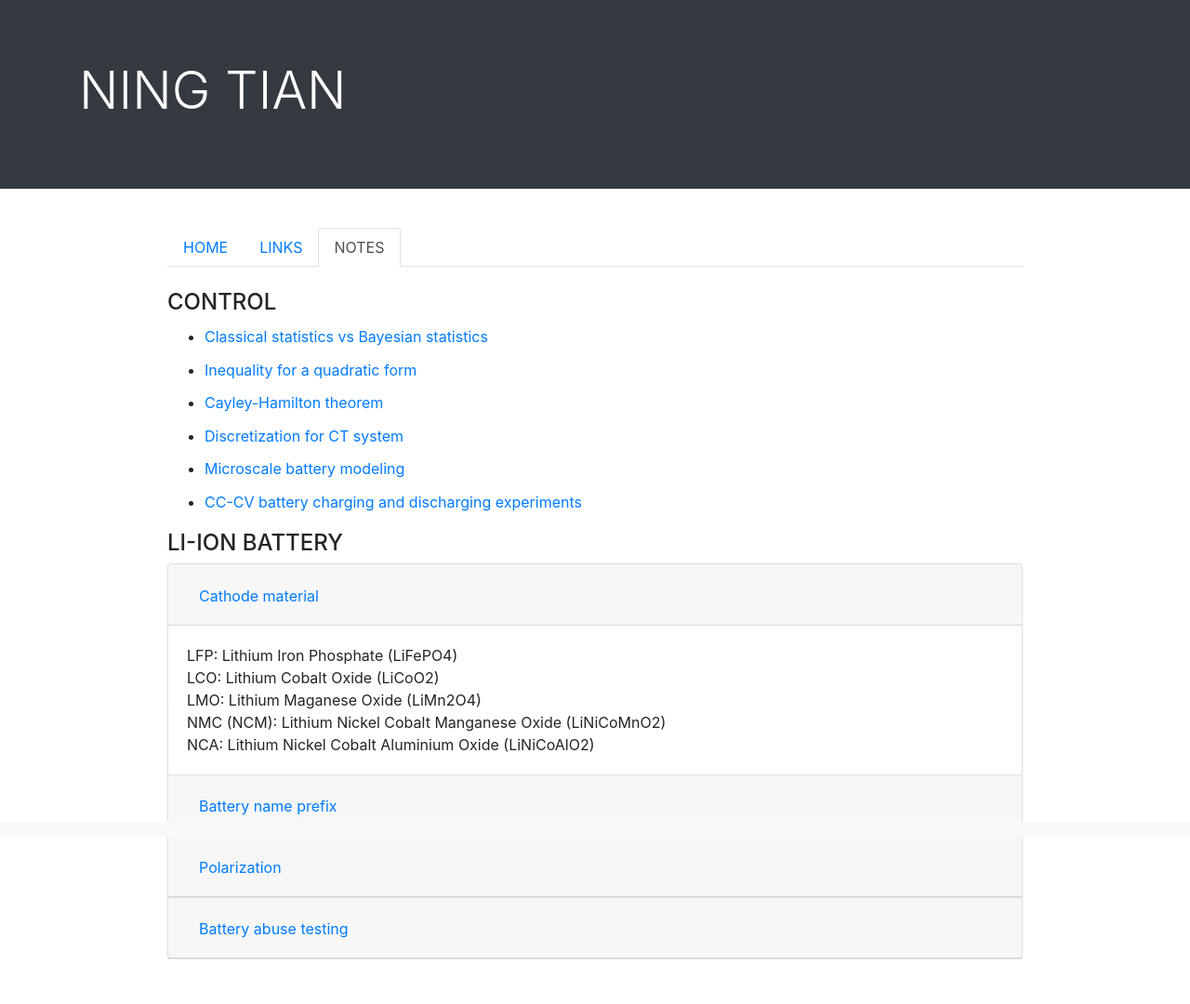
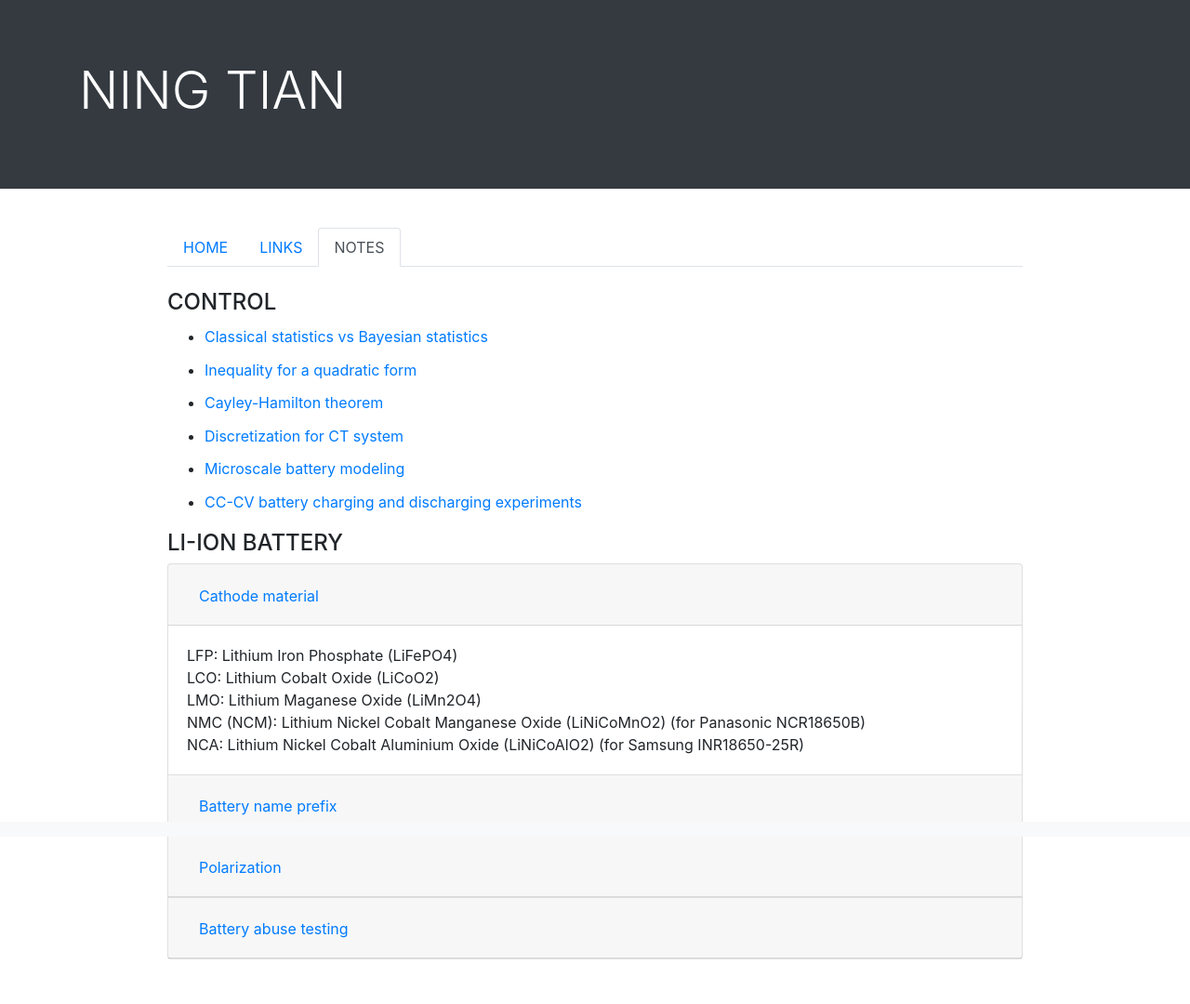
Before and after one commit to ningtian/ningtian.github.io, a Jekyll site: the page notes/index.html, which Jekyll copies as it is, in a window 1280 px wide. Shown: the whole page at 93% size. Built offline with Jekyll 4.4.1, drawn with Linux system fonts in a browser that asks for light colours.

Commit message:
Update index.html

```diff
--- a/notes/index.html
+++ b/notes/index.html
@@ -75,8 +75,8 @@
 	    LFP: Lithium Iron Phosphate (LiFePO4)<br>
 	    LCO: Lithium Cobalt Oxide (LiCoO2)<br>
 	    LMO: Lithium Maganese Oxide (LiMn2O4)<br>
-	    NMC (NCM): Lithium Nickel Cobalt Manganese Oxide (LiNiCoMnO2)<br>
-	    NCA: Lithium Nickel Cobalt Aluminium Oxide (LiNiCoAlO2)
+	    NMC (NCM): Lithium Nickel Cobalt Manganese Oxide (LiNiCoMnO2) (for Panasonic NCR18650B)<br>
+	    NCA: Lithium Nickel Cobalt Aluminium Oxide (LiNiCoAlO2) (for Samsung INR18650-25R)
       </div>
     </div>
   </div>
```
